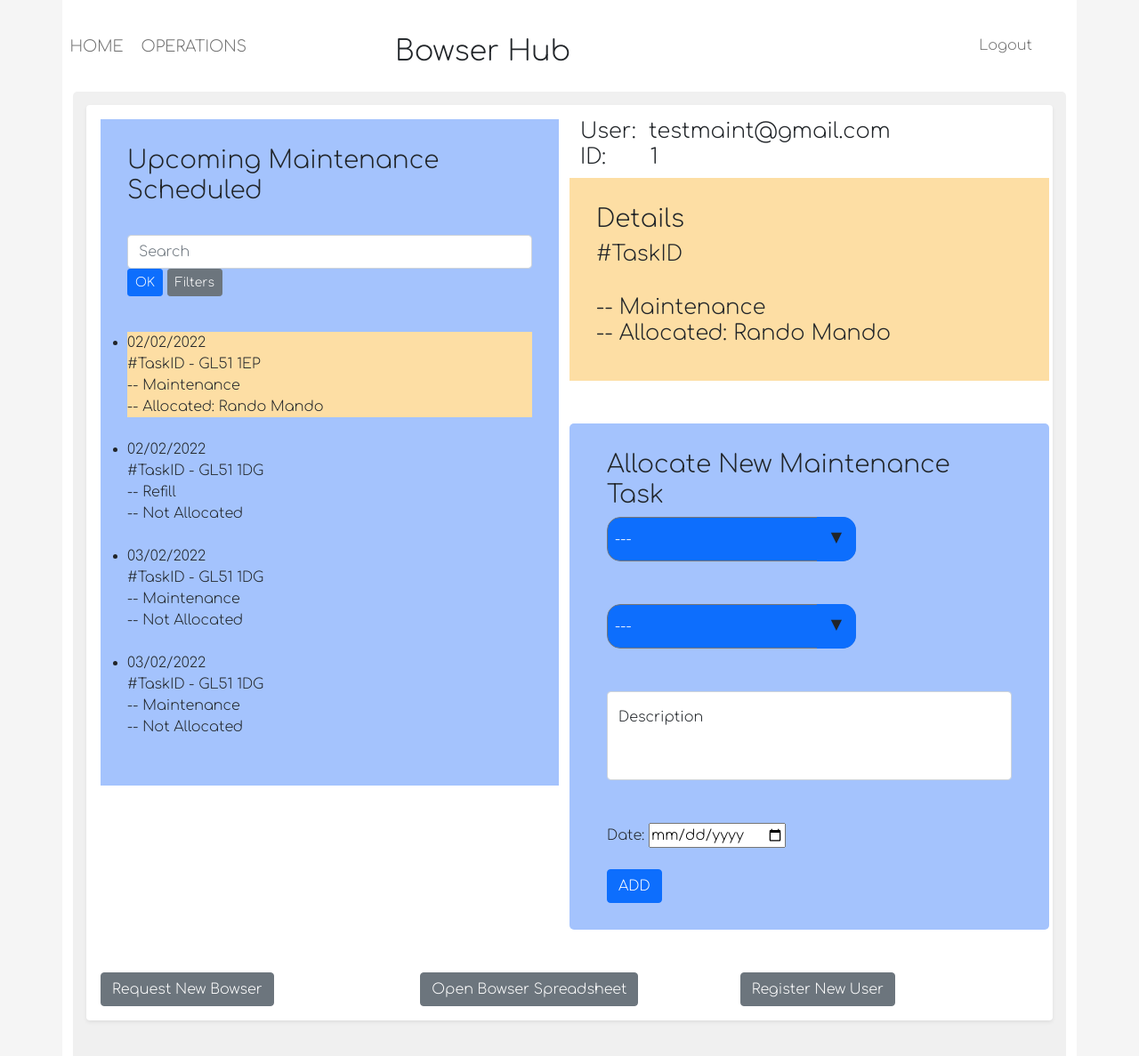
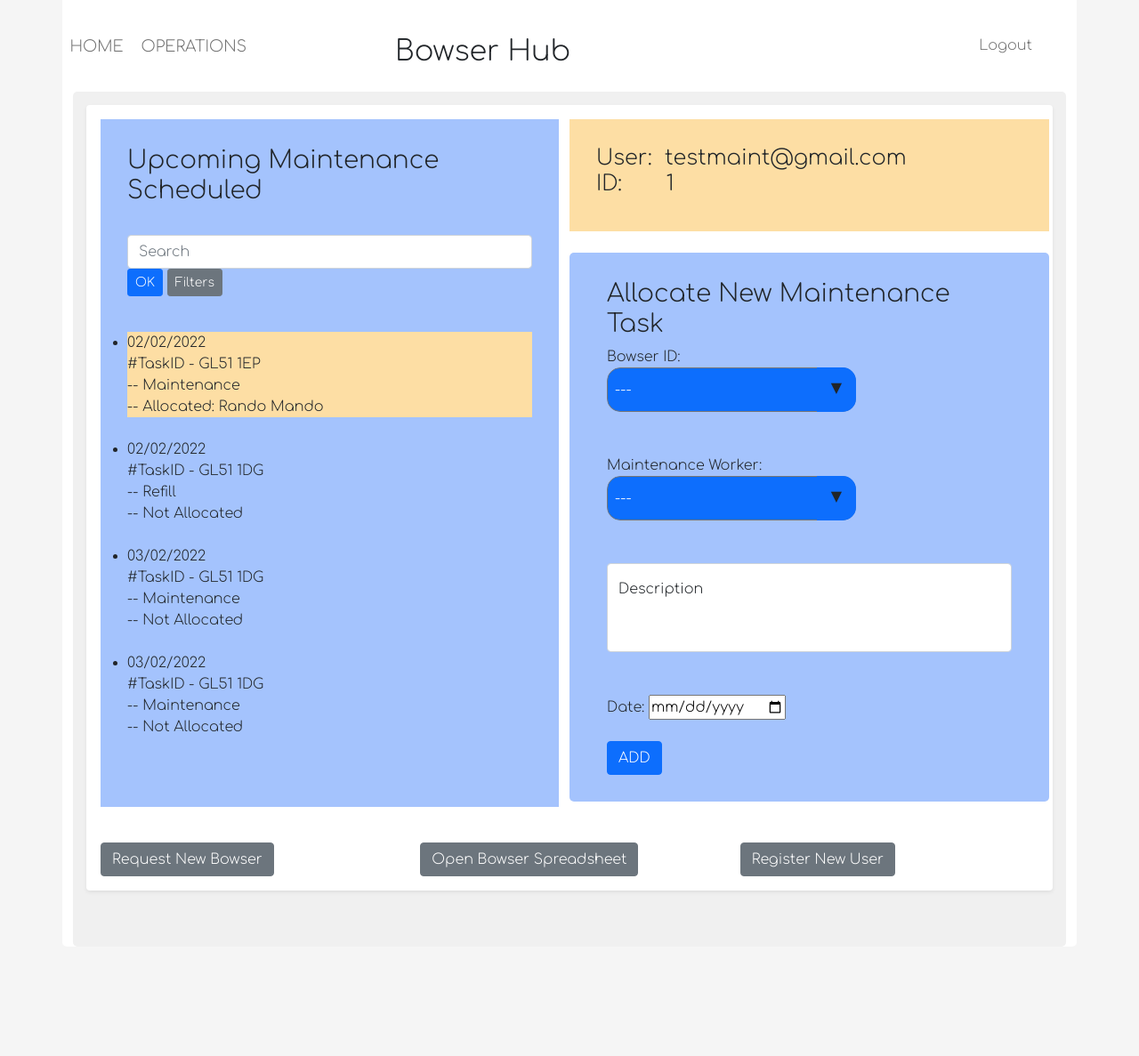
Before and after one commit to B-D-I/Bowser-Project, a PHP site: page /operations.php in a window 1280 px wide. Shown: the top 1187 px of the page at 89% size. Run offline with PHP 8.4, Linux system fonts and the light colour scheme; a user stored in the database is signed in; data comes from the database, SQL or seed files in the repository; some libraries are stand-ins or nearby versions.

Commit message:
- update to login + allocate form

```diff
--- a/operations/operations.php
+++ b/operations/operations.php
@@ -41,7 +41,7 @@ if (isset($_SESSION['email'])){
             </div>
 
             <div class="nav-link-wrapper active-nav-link">
-                <a class="text-focus-in" href="operations.html">Operations</a>
+                <a class="text-focus-in" href="operations.php">Operations</a>
             </div>
         </div>
 
@@ -97,13 +97,15 @@ if (isset($_SESSION['email'])){
                             #TaskID - GL51 1DG <br />
                             -- Maintenance <br />
                             -- Not Allocated</li>
-                        <br />
+                        <br /><br />
                     </ul>
                     <br />
                 </div>
 
                 <div class="col">
                     <div class="row">
+
+                        <div class="text_area">
                             <?php
                             $connection = OpenConnection();
                             $email = $_SESSION['email'];
@@ -114,14 +116,9 @@ if (isset($_SESSION['email'])){
                             echo "<h4>User: &nbsp;".$email." <br />ID: &nbsp;&nbsp;&nbsp;&nbsp;&nbsp;&nbsp;".$userID."</h4>";
                             CloseConnection($connection);
                             ?>
-                        <div class="text_area">
-                            <h3>Details</h3>
-                            <h4>#TaskID</h4><br />
-                            <h4>-- Maintenance <br />
-                                -- Allocated: Rando Mando</h4>
                         </div>
                     </div>
-                    <br /><br />
+                    <br />
 
                     <!--Allocate Tasks--->
                     <div class="row" id="new_tasks">
@@ -131,6 +128,8 @@ if (isset($_SESSION['email'])){
                         <!---action="allocateTask.php"--->
                         <form method="post" action="allocateTaskDAO.php" id="formAllocateTask">
 
+                            <label>Bowser ID:</label>
+                            <br />
                             <div class="select">
                                 <select name="bowserID" id="select">
                                     <option value='-1' disabled selected>---</option>
@@ -143,6 +142,8 @@ if (isset($_SESSION['email'])){
                             <br /><br />
 
                             <div class="col">
+                                <label>Maintenance Worker:</label>
+                                <br />
                                 <div class="select">
                                     <select name="workerID" id="select">
                                         <?php
@@ -180,7 +181,7 @@ if (isset($_SESSION['email'])){
                     </div>
                 </div>
             </div>
-            <br /><br />
+
 
             <div class="row">
                 <div class="col">
```
Lines whose indentation alone changed are shown as unchanged.
